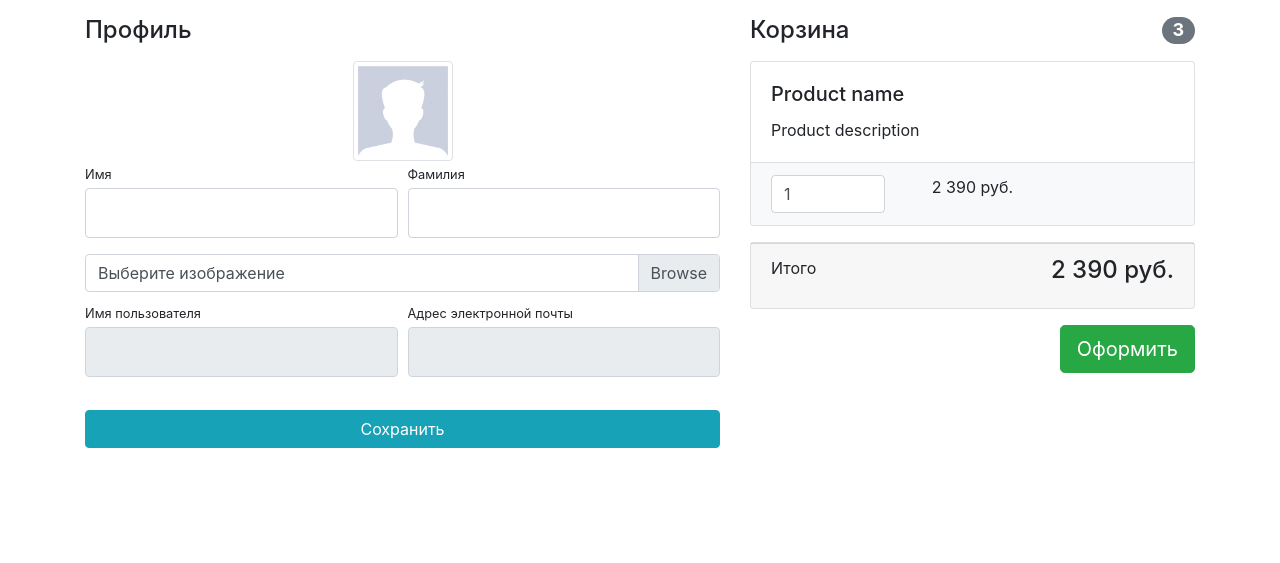
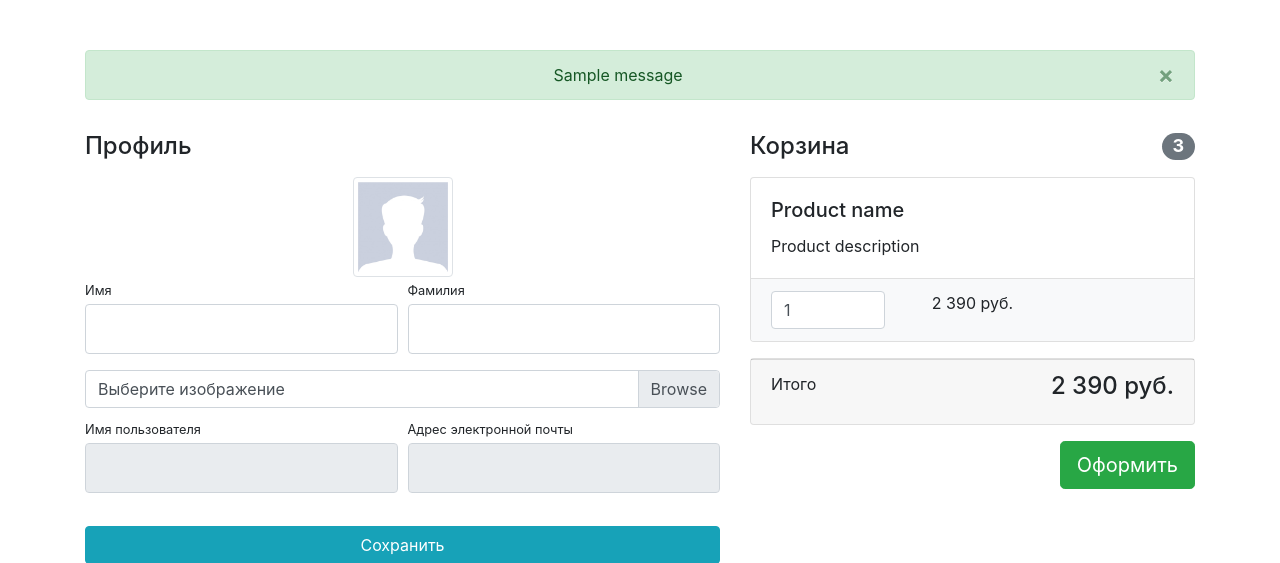
Before and after one commit to ElecTrOoD/django-geekshop, a Django app: template users/templates/users/profile.html in a window 1280 px wide. Shown: the part 56-619 px from the top of the page. Run offline with Django 3.2, Linux system fonts and the light colour scheme; tables that the repository leaves empty hold one stand-in row (values such as "Sample post"); the template is opened without the code that fills it: values that come from a table or form of the project are taken from there, most other values are stand-ins (such as "Sample title", 1, 10 or a date in 2020); one stand-in notice (Sample message) is shown; some libraries are stand-ins or nearby versions.

Commit message:
added messages and errors handler in profile template

```diff
--- a/users/templates/users/profile.html
+++ b/users/templates/users/profile.html
@@ -8,6 +8,24 @@
 
 {% block content %}
     <div class="container">
+        {% if messages or form.errors %}
+            <div class="alert
+                        {% if messages %} alert-success {% else %} alert-warning {% endif %}
+                        alert-dismissible fade show text-center" role="alert" style="margin-top: 50px;">
+                {% if messages %}
+                    {% for message in messages %}
+                        {{ message }}
+                    {% endfor %}
+                {% else %}
+                    {% for error in form.non_field_errors %}
+                        {{ error }}
+                    {% endfor %}
+                {% endif %}
+                <button type="button" class="close" data-dismiss="alert" aria-label="Close">
+                    <span aria-hidden="true">&times;</span>
+                </button>
+            </div>
+        {% endif %}
         <div class="row">
             <div class="col-lg-7">
                 <h4 class="mt-3 mb-3">Профиль</h4>
@@ -36,7 +54,8 @@
                         <div class="col-lg-12">
                             <div class="custom-file">
                                 {{ form.image }}
-                                <label class="custom-file-label" for="{{ form.image.id_for_label }}">Выберите изображение</label>
+                                <label class="custom-file-label" for="{{ form.image.id_for_label }}">Выберите
+                                    изображение</label>
                             </div>
                         </div>
                     </div>
--- a/users/views.py
+++ b/users/views.py
@@ -45,6 +45,7 @@ def profile(request):
         form = UserProfileForm(data=request.POST, files=request.FILES, instance=request.user)
         if form.is_valid():
             form.save()
+            messages.success(request, 'Профиль отредактирован!')
             return HttpResponseRedirect(reverse('users:profile'))
     else:
         form = UserProfileForm(instance=request.user)
```
